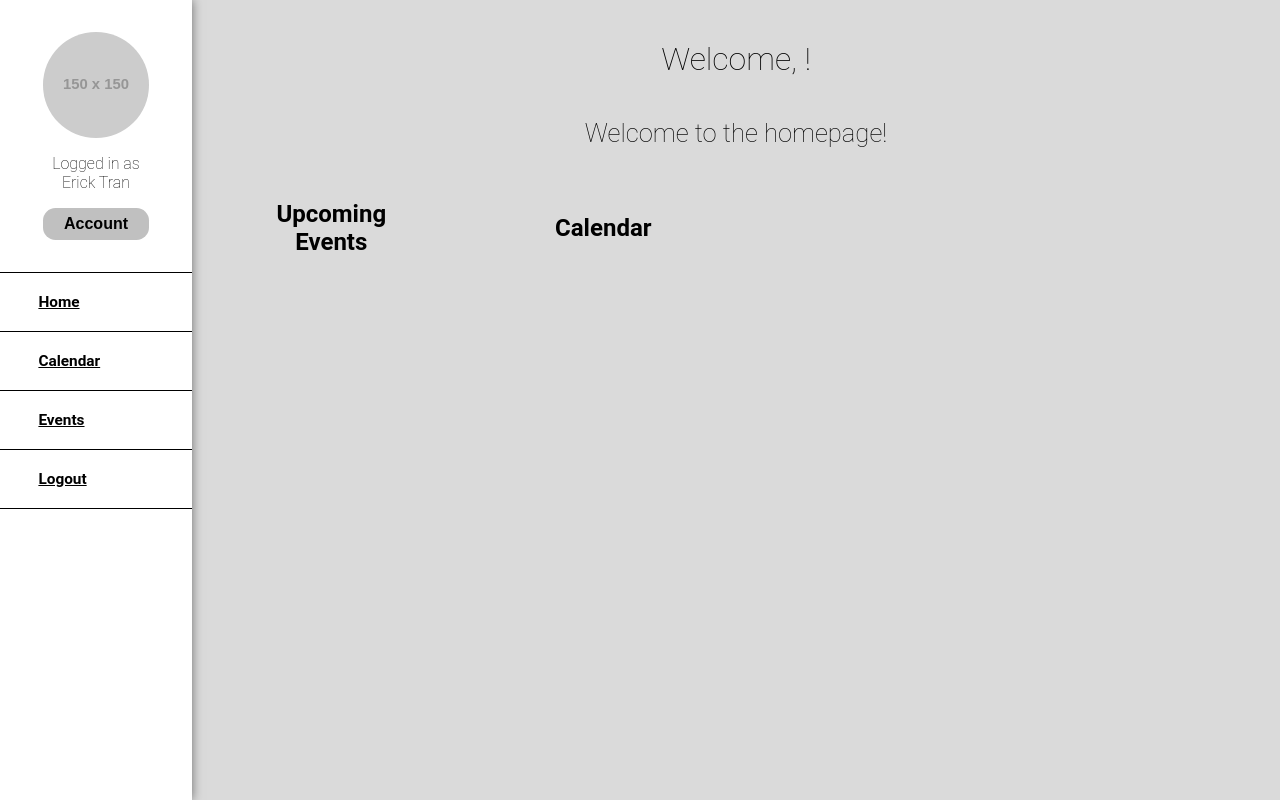
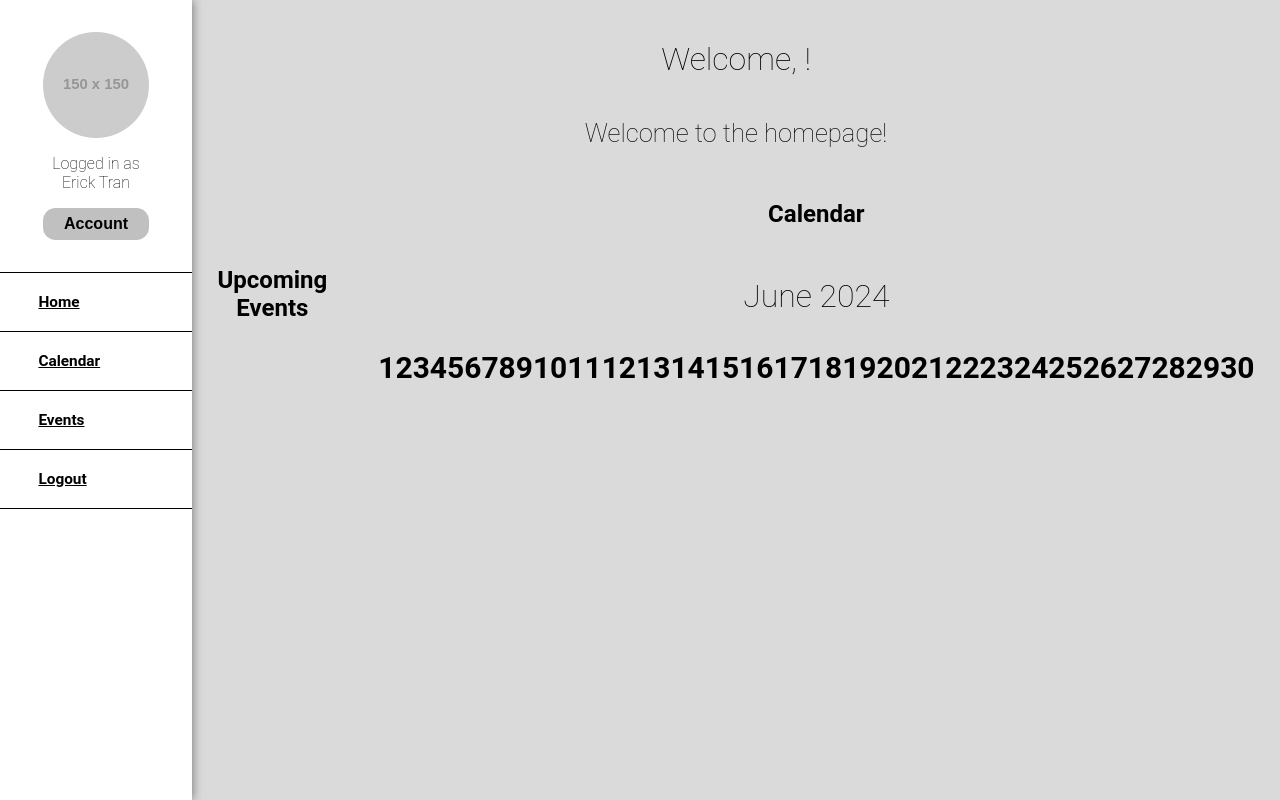
Before and after one commit to enVId-tech/Calendar-App, a React (Vite) app: page / in a window 1280 px wide. Built offline with nearby package versions, Linux system fonts and the light colour scheme; no server answers.

Commit message:
30-feat. Added small calendar, almost finished it

```diff
--- a/src/assets/scss/homepage.scss
+++ b/src/assets/scss/homepage.scss
@@ -43,7 +43,7 @@
             flex-direction: row;
             justify-content: space-around;
             align-items: center;
-            width: 50%;
+            width: 100%;
 
             #events {
                 width: min-content;
--- /dev/null
+++ b/src/assets/ts/small-calendar.tsx
@@ -0,0 +1,54 @@
+import React from "react";
+
+const SmallCalendar: React.FC = (): React.JSX.Element => {
+    const [year, setYear] = React.useState<number>(new Date().getFullYear());
+    const [month, setMonth] = React.useState<number>(new Date().getMonth() + 1);
+    const [days, setDays] = React.useState<number[]>();
+
+    const setAmountOfDays = (year: number, month: number): number => {
+        return new Date(year, month, 0).getDate();
+    }
+
+    // const getEvents = async (year: number, month: number): Promise<void> => {
+    //     const jsonData = {
+    //         "method": "POST",
+    //         "headers": {
+    //             "Content-Type": "application/json"
+    //         },
+    //         "body": JSON.stringify({
+    //             "year": year,
+    //             "month": month
+    //         })
+    //     }
+
+        // const response: Response = await fetch('/api/calendar/events', jsonData);
+        // const data: number[] = await response.json();
+
+        // setDays(data);
+    // }
+
+    // React.useEffect(() => {
+    //     getEvents(year, month);
+    // }, [year, month]);
+
+    React.useEffect(() => {
+        setDays(Array.from({ length: setAmountOfDays(year, month) }, (_, i) => i + 1));
+    }, [year, month]);
+
+    return (
+        <section id="calendar">
+            <div id="header">
+                <h1>{new Date(year, month - 1).toLocaleString('en-US', { month: 'long' })} {year}</h1>
+            </div>
+            <div id="days">
+                {days?.map((day: number) => (
+                    <div key={day} className="day">
+                        <h3>{day}</h3>
+                    </div>
+                ))}
+            </div>
+        </section>
+    )
+}
+
+export default SmallCalendar;
--- a/src/pages/main/homepage.tsx
+++ b/src/pages/main/homepage.tsx
@@ -3,6 +3,7 @@ import '../../assets/scss/homepage.scss';
 import UserData from '../../assets/ts/interfaces';
 import getUserData from '../../assets/ts/getUserData';
 import Sidebar from '../../assets/components/sidebar';
+import SmallCalendar from '../../assets/ts/small-calendar';
 
 const HomePage: React.FC = (): React.JSX.Element => {
     const [data, setData] = React.useState<UserData | null | undefined>();
@@ -39,9 +40,7 @@ const HomePage: React.FC = (): React.JSX.Element => {
 
                     <div id="calendar">
                         <h2>Calendar</h2>
-                        <div id="mini-cal">
-
-                        </div>
+                        <SmallCalendar />
                     </div>
                 </div>
             </div>
```
